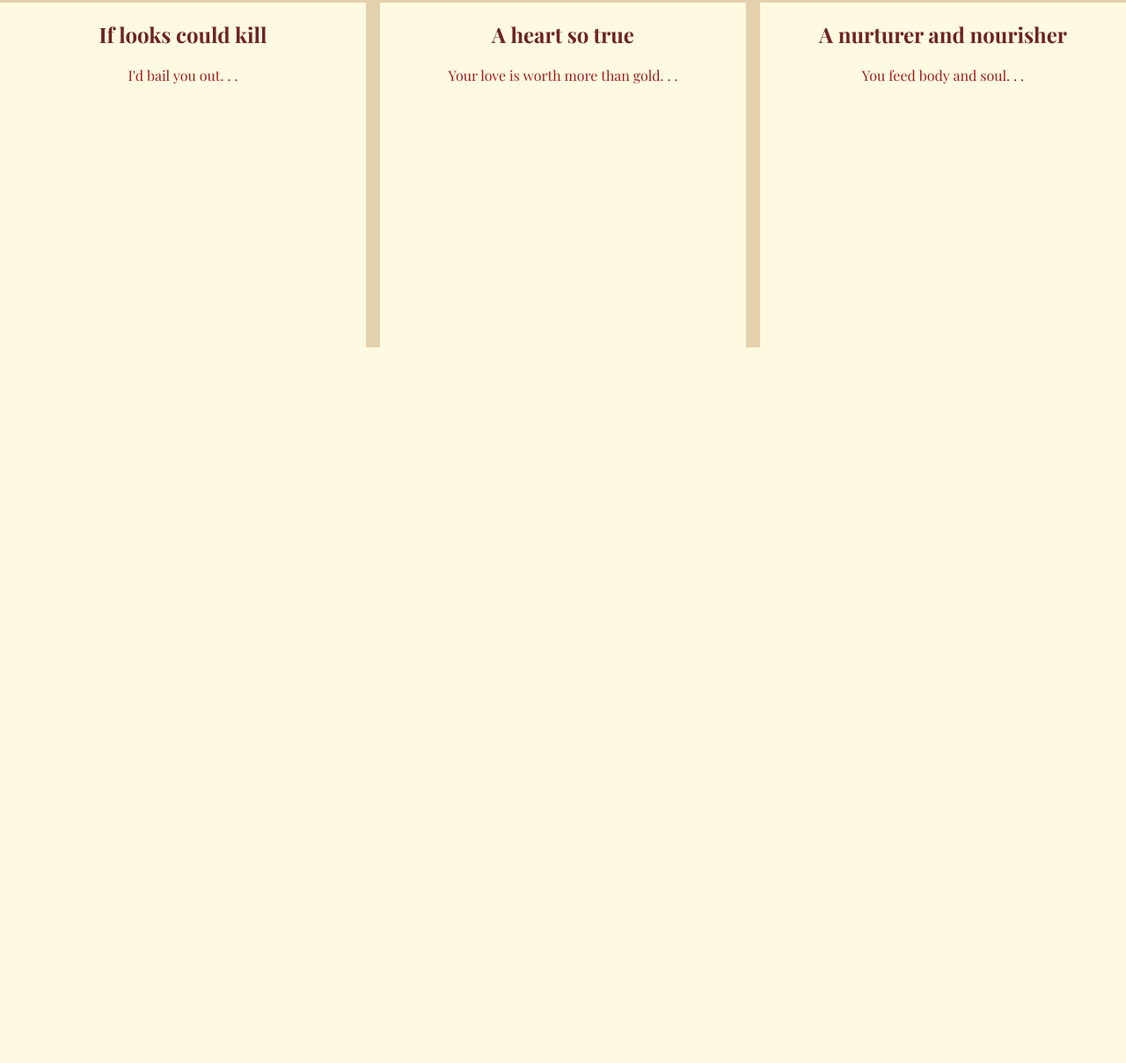
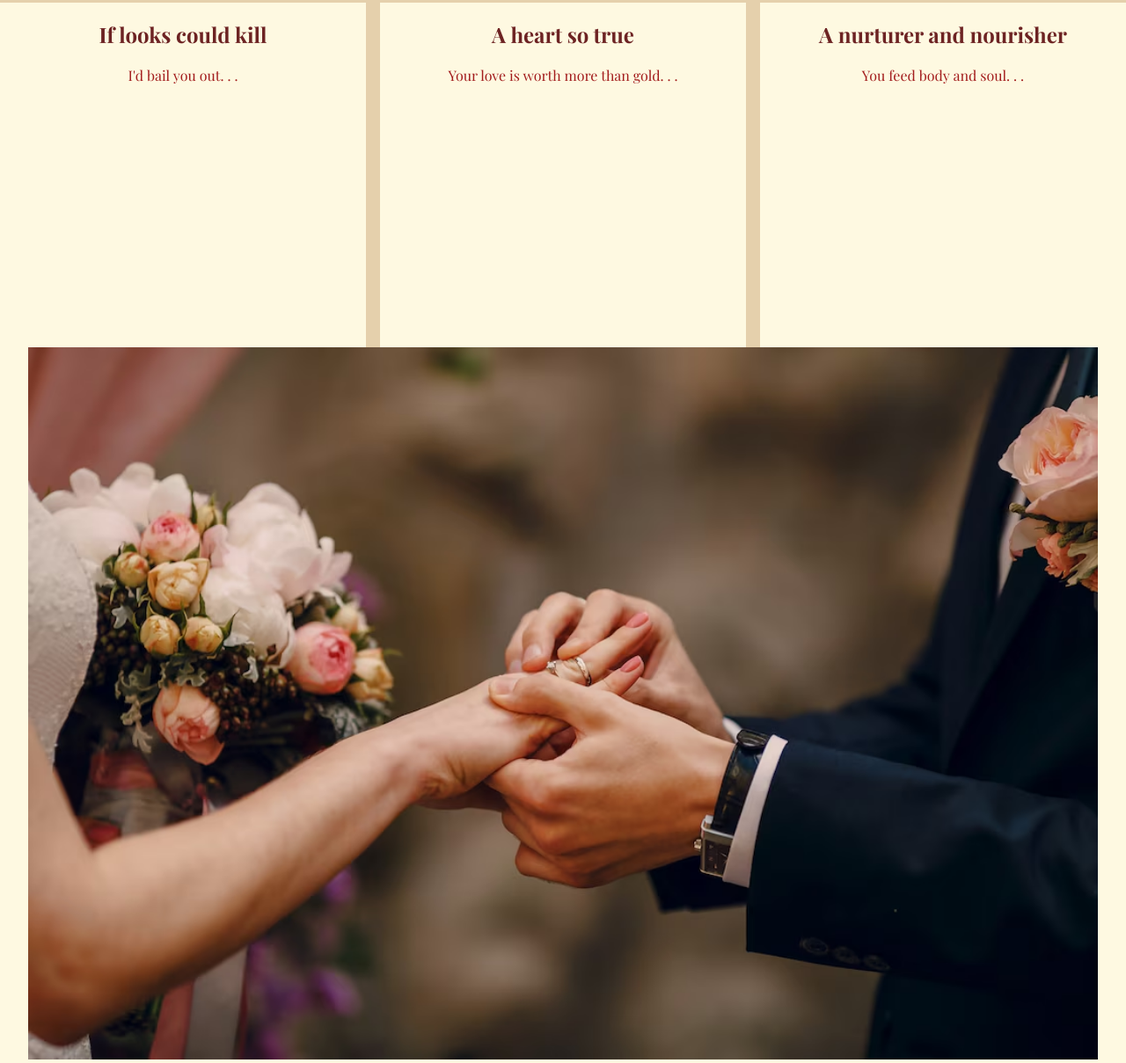
Before and after one commit to MikeLaary/css-portfolio, a plain HTML site: page index.html in a window 1280 px wide. Shown: the part 725-1934 px from the top of the page at 88% size. Before the commit the page ends 1120 px from the top, so only its background shows below. Drawn offline with nearby package versions, Linux system fonts and the light colour scheme; a web font is replaced by a local one.

Commit message:
Update index.html

```diff
--- a/index.html
+++ b/index.html
@@ -42,6 +42,8 @@
             <h2>A nurturer and nourisher</h2>
             <p>You feed body and soul. . .</p>
         </div>
+
     </div>
+    <img src="./groom-putting-ring-bride-s-finger_1157-338.avif" alt="groom-putting-ring-bride-s-finger_1157-338" margin="0%" padding="5%" width="95%">
 </body>
 </html>
```
